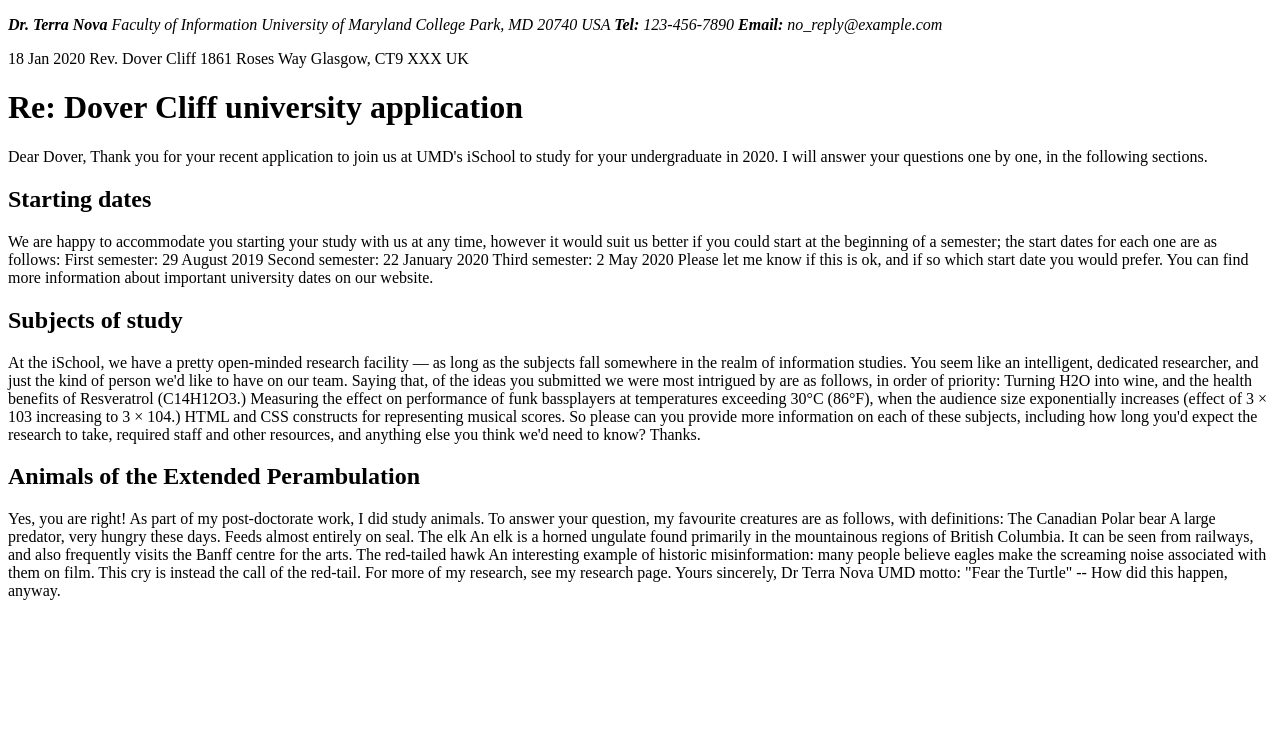
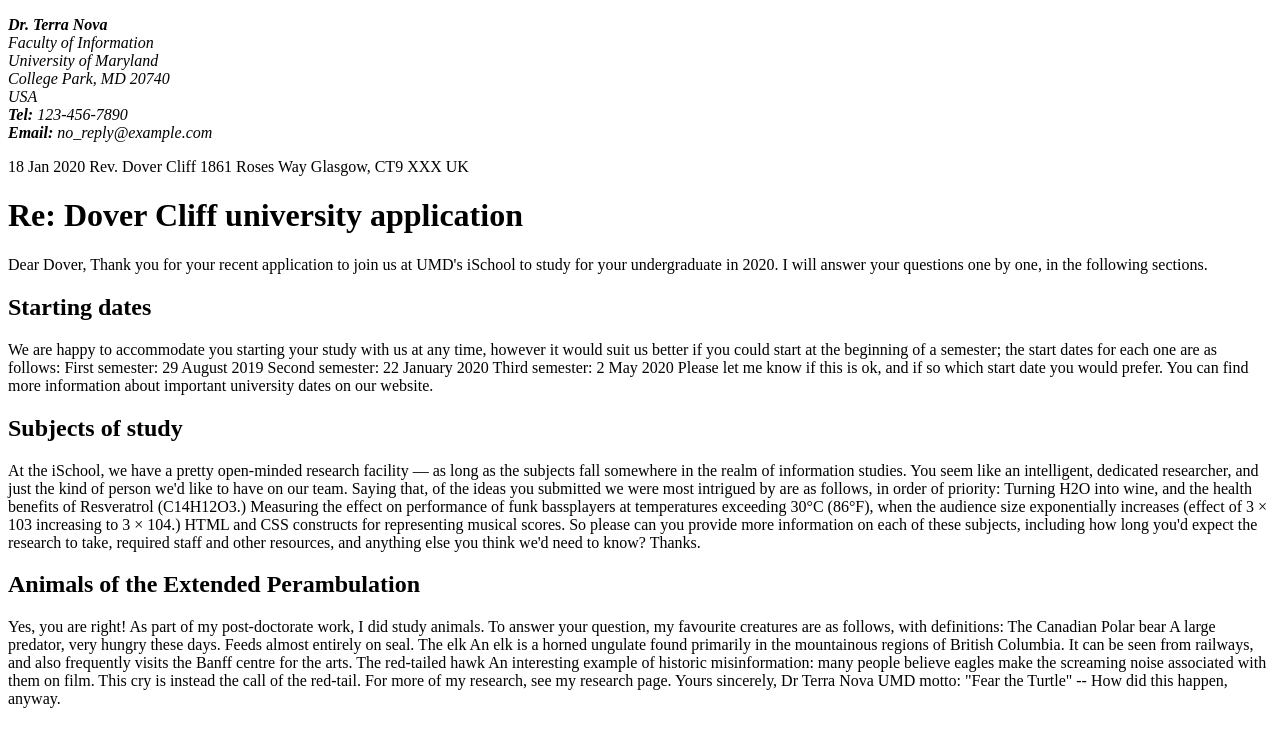
Before and after one commit to conumaju/conumaju.github.io, a plain HTML site: page lab_2/letter_text.html in a window 1280 px wide. Drawn offline with Linux system fonts and the light colour scheme.

Commit message:
Update letter_text.html

```diff
--- a/lab_2/letter_text.html
+++ b/lab_2/letter_text.html
@@ -9,13 +9,13 @@
     <body>
         <address>
             <p>
-                <strong>Dr. Terra Nova</strong>
-                Faculty of Information
-                University of Maryland
-                College Park, MD 20740
-                USA
-                <strong>Tel:</strong> 123-456-7890
-                <strong>Email:</strong> no_reply@example.com
+                <strong>Dr. Terra Nova</strong><br>
+                Faculty of Information<br>
+                University of Maryland<br>
+                College Park, MD 20740<br>
+                USA<br>
+                <strong>Tel:</strong> 123-456-7890<br>
+                <strong>Email:</strong> no_reply@example.com<br>
             </p>
         </address>
 
```
